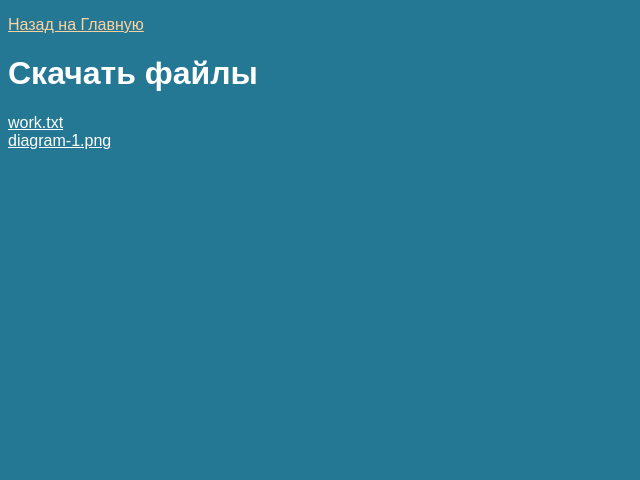
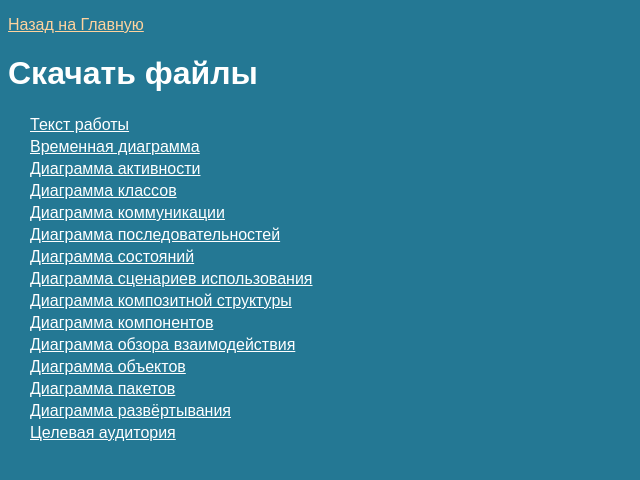
Before and after one commit to aeaskerov/analytics-app-review, a plain HTML site: page files.html in a window 1280 px wide. Shown: the whole page, without its empty margins (0-640 px from the left). Drawn offline with Linux system fonts and the light colour scheme.

Commit message:
Add files via upload

```diff
--- a/files.html
+++ b/files.html
@@ -14,8 +14,10 @@
         body {
             background-color: rgb(36, 120, 148);
         }
-        a {
+        a:not(a:nth-child(1)) {
             display: block;
+            margin-left: 20px;
+            padding: 2px;
         }
         a:nth-child(1) {
             color:rgb(255, 211, 158)
@@ -25,7 +27,20 @@
 <body>
     <p><a href="./index.html">Назад на Главную</a></p>
     <h1>Скачать файлы</h1>
-    <a href="./path/to/work.txt" class="download-link" download="work.txt">work.txt</a>
-    <a href="./path/to/diagram.png" class="download-link" download="diagram.png">diagram-1.png</a>
+    <a href="./work.txt" download>Текст работы</a>
+    <a href="./UML/Временная_диаграмма.png" download>Временная диаграмма</a>
+    <a href="./UML/Диаграмма_активности.png" download>Диаграмма активности</a>
+    <a href="./UML/Диаграмма_классов.png" download>Диаграмма классов</a>
+    <a href="./UML/Диаграмма_коммуникации.png" download>Диаграмма коммуникации</a>
+    <a href="./UML/Диаграмма_последовательностей.png" download>Диаграмма последовательностей</a>
+    <a href="./UML/Диаграмма_состояний.png" download>Диаграмма состояний</a>
+    <a href="./UML/Диаграмма_сценариев_использования.png" download>Диаграмма сценариев использования</a>
+    <a href="./UML/композитной структуры.png" download>Диаграмма композитной структуры</a>
+    <a href="./UML/компонентов.png" download>Диаграмма компонентов</a>
+    <a href="./UML/обзора взаимодействия.png" download>Диаграмма обзора взаимодействия</a>
+    <a href="./UML/объектов.png" download>Диаграмма объектов</a>
+    <a href="./UML/пакетов.png" download>Диаграмма пакетов</a>
+    <a href="./UML/развёртывания.png" download>Диаграмма развёртывания</a>
+    <a href="./target-audience.png" download>Целевая аудитория</a>
 </body>
 </html>
```
Also changed, not shown: index.html (+1 -0 lines), main.html (+1 -1 lines), target-audience.png (added).
